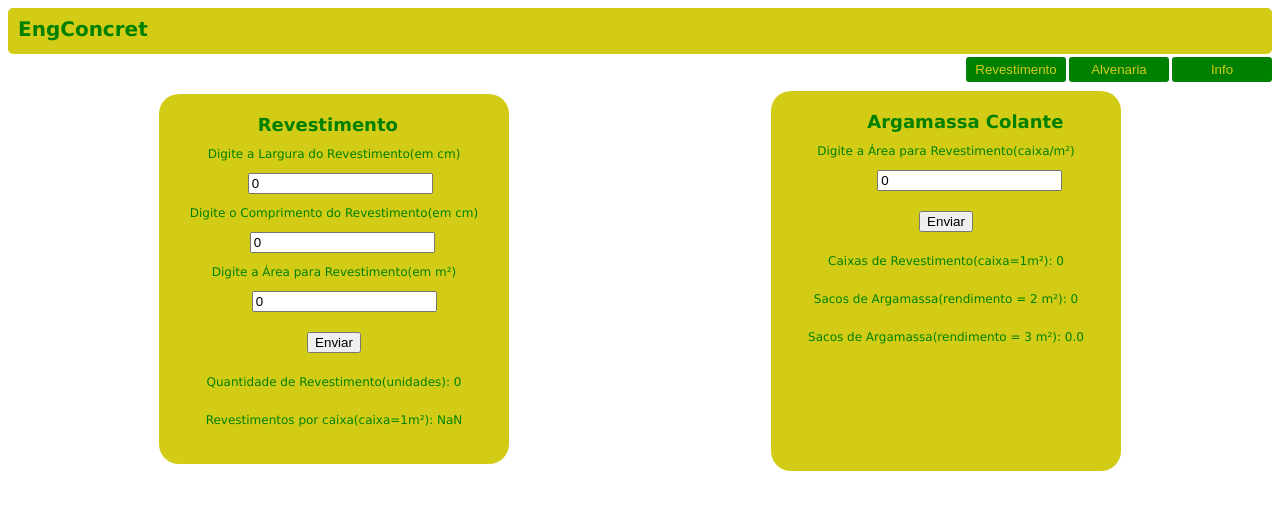
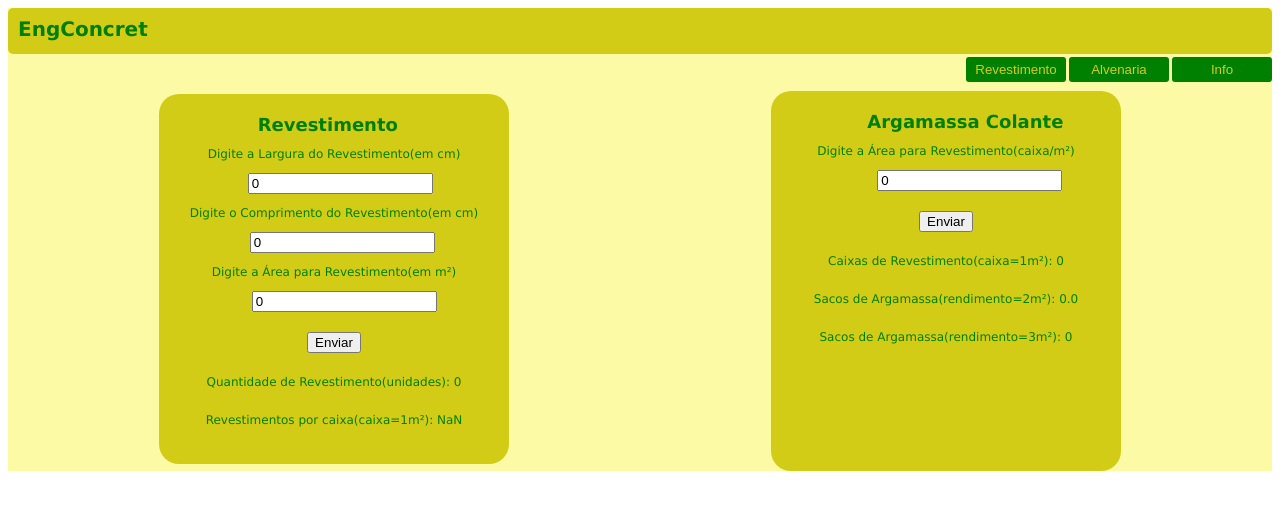
Before and after one commit to Nando-PC/EngConcret, a React (Create React App) app: page / in a window 1280 px wide. Both pictures are taken after a click on the button "Revestimento". Shown: the top 510 px of the page. Built offline with nearby package versions, Linux system fonts and the light colour scheme.

Commit message:
Software para cálculo de alvenaria, revestimento e consumo de argamassa

```diff
--- a/src/components/Argamassa/index.js
+++ b/src/components/Argamassa/index.js
@@ -9,7 +9,7 @@ const Argamassa = () => {
     const[rendimentoTres, setRendimentoTres] = useState(0);
 
     useEffect(() => {
-        setRendimentoTres(Number.parseFloat(value/3).toFixed(1));
+        setRendimentoDois(Number.parseFloat(value/2).toFixed(1));
     }, [value]);
 
     function handleInputValue(e) {
@@ -17,8 +17,8 @@ const Argamassa = () => {
     }
 
     function handleClick(){
-        const calculo = Number.parseFloat(value/2);
-        setRendimentoDois(calculo.toFixed(1));
+        const calculo = Number.parseFloat(value/3);
+        setRendimentoTres(calculo.toFixed(1));
     }
 
     return(
@@ -32,8 +32,8 @@ const Argamassa = () => {
                     <input type="button" value="Enviar" style={{ marginTop: '20px' }} />
                 </Formulario>
                 <Estilo>Caixas de Revestimento(caixa=1m²): {value}</Estilo>
-                <Estilo>Sacos de Argamassa(rendimento = 2 m²): {rendimentoDois} </Estilo>
-                <Estilo>Sacos de Argamassa(rendimento = 3 m²): {rendimentoTres} </Estilo>
+                <Estilo>Sacos de Argamassa(rendimento=2m²): {rendimentoDois} </Estilo>
+                <Estilo>Sacos de Argamassa(rendimento=3m²): {rendimentoTres} </Estilo>
         </Result>
     )
 }
--- a/src/components/styles.js
+++ b/src/components/styles.js
@@ -2,7 +2,10 @@ import styled from 'styled-components';
 
 export const Container = styled.div`
     display: flex;
+    width: 100%;
+    height: 100%;
     flex-direction: column;
+    background-color: #FCFAA5 ;
 `;
 
 export const MenuContainer = styled.div`
@@ -95,8 +98,8 @@ export const Title = styled.span`
 export const InfoContainer = styled.div`
     display: flex;
     flex-direction: column;
+    margin-left: 3vw;
     margin-top: 5px;
-    margin-left: 150px;
     margin-bottom: 15px;
     padding: 10px 10px;
     justify-content: start;
@@ -106,7 +109,7 @@ export const InfoContainer = styled.div`
     font-family: Verdana;
     font-size: 12px;
     color: green;
-    border-radius: 6px;
+    border-radius: 20px;
     background-color: #D2CC16;
 
 `;
```
